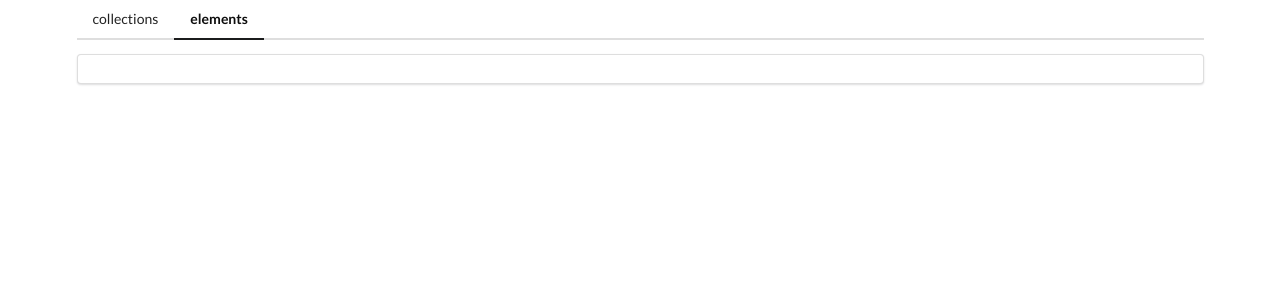
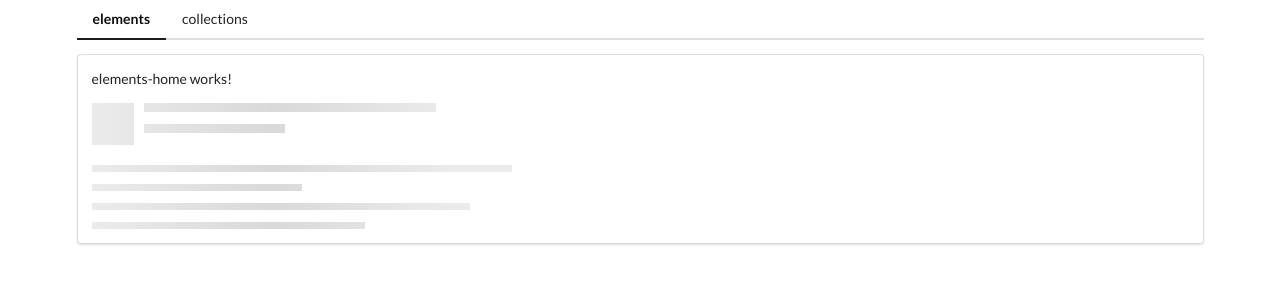
Before and after one commit to persiansmile/comps, an Angular app: page /elements in a window 1280 px wide. Shown: the top 300 px of the page. Built offline with nearby package versions, Linux system fonts and the light colour scheme.

Commit message:
finishing a placeholder in elements

```diff
--- a/src/app/app-routing.module.ts
+++ b/src/app/app-routing.module.ts
@@ -9,6 +9,13 @@ const routes: Routes = [
     loadChildren: () =>
       import('./elements/elements.module').then((m) => m.ElementsModule),
   },
+  {
+    path: 'collections',
+    loadChildren: () =>
+      import('./collections/collections.module').then(
+        (m) => m.CollectionsModule
+      ),
+  },
   { path: '', component: HomeComponent },
   { path: '**', component: NotFoundComponent },
 ];
--- a/src/app/app.component.html
+++ b/src/app/app.component.html
@@ -2,8 +2,9 @@
 <app-collections-home></app-collections-home> -->
 <div class="ui container">
   <div class="ui secondary pointing menu">
+    <a routerLink="/elements" routerLinkActive="active" class="item">elements</a>
     <a routerLink="/collections" routerLinkActive="active" class="item">collections</a>
-    <a routerLink="/elements" routerLinkActive="active" class="item">elements</a>
+
   </div>
   <div class="ui segment">
     <router-outlet></router-outlet>
--- a/src/app/app.module.ts
+++ b/src/app/app.module.ts
@@ -3,13 +3,12 @@ import { BrowserModule } from '@angular/platform-browser';
 
 import { AppRoutingModule } from './app-routing.module';
 import { AppComponent } from './app.component';
-import { CollectionsModule } from './collections/collections.module';
 import { HomeComponent } from './home/home.component';
 import { NotFoundComponent } from './not-found/not-found.component';
 
 @NgModule({
   declarations: [AppComponent, HomeComponent, NotFoundComponent],
-  imports: [BrowserModule, CollectionsModule, AppRoutingModule],
+  imports: [BrowserModule, AppRoutingModule],
   providers: [],
   bootstrap: [AppComponent],
 })
--- a/src/app/collections/collections-routing.module.ts
+++ b/src/app/collections/collections-routing.module.ts
@@ -2,9 +2,7 @@ import { Component, NgModule } from '@angular/core';
 import { RouterModule, Routes } from '@angular/router';
 import { CollectionsHomeComponent } from './collections-home/collections-home.component';
 
-const routes: Routes = [
-  { path: 'collections', component: CollectionsHomeComponent },
-];
+const routes: Routes = [{ path: '', component: CollectionsHomeComponent }];
 
 @NgModule({
   imports: [RouterModule.forChild(routes)],
--- a/src/app/elements/elements-home/elements-home.component.html
+++ b/src/app/elements/elements-home/elements-home.component.html
@@ -1 +1,2 @@
 <p>elements-home works!</p>
+<app-placeholder [header]="true " [lines]="4"></app-placeholder>
--- a/src/app/elements/elements-routing.module.ts
+++ b/src/app/elements/elements-routing.module.ts
@@ -2,7 +2,7 @@ import { NgModule } from '@angular/core';
 import { RouterModule, Routes } from '@angular/router';
 import { ElementsHomeComponent } from './elements-home/elements-home.component';
 
-const routes: Routes = [{ path: 'elements', component: ElementsHomeComponent }];
+const routes: Routes = [{ path: '', component: ElementsHomeComponent }];
 
 @NgModule({
   imports: [RouterModule.forChild(routes)],
--- a/src/app/elements/elements.module.ts
+++ b/src/app/elements/elements.module.ts
@@ -3,9 +3,11 @@ import { CommonModule } from '@angular/common';
 
 import { ElementsRoutingModule } from './elements-routing.module';
 import { ElementsHomeComponent } from './elements-home/elements-home.component';
+import { PlaceholderComponent } from './placeholder/placeholder.component';
+import { TimesDirective } from './times.directive';
 
 @NgModule({
-  declarations: [ElementsHomeComponent],
+  declarations: [ElementsHomeComponent, PlaceholderComponent, TimesDirective],
   imports: [CommonModule, ElementsRoutingModule],
   exports: [],
 })
--- /dev/null
+++ b/src/app/elements/placeholder/placeholder.component.html
@@ -0,0 +1,9 @@
+<div class="ui placeholder">
+    <div *ngIf="header" class="image header">
+        <div class="line"></div>
+        <div class="line"></div>
+    </div>
+    <div class="paragraph">
+        <div class="line" *appTimes="lines"></div>
+    </div>
+</div>
--- /dev/null
+++ b/src/app/elements/times.directive.ts
@@ -0,0 +1,17 @@
+import { Directive, TemplateRef, ViewContainerRef, Input } from '@angular/core';
+
+@Directive({
+  selector: '[appTimes]',
+})
+export class TimesDirective {
+  constructor(
+    private viewContainer: ViewContainerRef,
+    private templateRef: TemplateRef<any>
+  ) {}
+  @Input('appTimes') set render(times: number) {
+    this.viewContainer.clear();
+    for (let i = 0; i < times; i++) {
+      this.viewContainer.createEmbeddedView(this.templateRef, {});
+    }
+  }
+}
```
Also changed, not shown: src/app/elements/placeholder/placeholder.component.ts (added, +11 -0 lines), src/app/elements/placeholder/placeholder.component.css (added), 2 other files (tests, documents, lock files or other folders).
